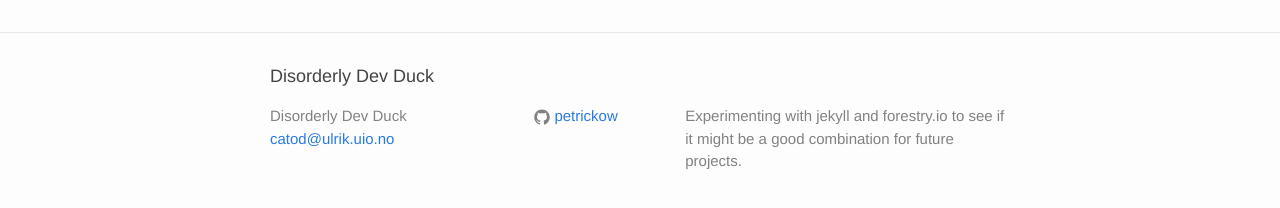
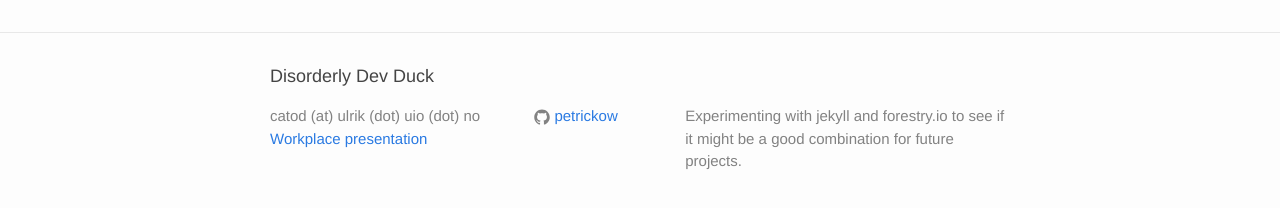
Before and after one commit to petrickow/petrickow.github.io, a Jekyll site: the page built from index.html, in a window 1280 px wide. Shown: the part 231-439 px from the top of the page. Built offline with Jekyll 4.4.1, drawn with Linux system fonts in a browser that asks for light colours.

Commit message:
footer tweaks

```diff
--- a/_config.yml
+++ b/_config.yml
@@ -7,7 +7,7 @@
 
 # Site settings
 title: Disorderly Dev Duck
-email: catod@ulrik.uio.no
+email: catod (at) ulrik (dot) uio (dot) no
 description: > # this means to ignore newlines until "baseurl:"
     Experimenting with jekyll and forestry.io to see if it
     might be a good combination for future projects.
--- a/_includes/footer.html
+++ b/_includes/footer.html
@@ -7,8 +7,9 @@
     <div class="footer-col-wrapper">
       <div class="footer-col footer-col-1">
         <ul class="contact-list">
-          <li>{{ site.title }}</li>
-          <li><a href="mailto:{{ site.email }}">{{ site.email }}</a></li>
+	  <!-- TODO: email icon -->
+          <li>{{ site.email }}</li>
+  	  <li><a href='http://www.spsresearch.no/employees/cato-danielsen'>Workplace presentation</a></li>
         </ul>
       </div>
 
```
